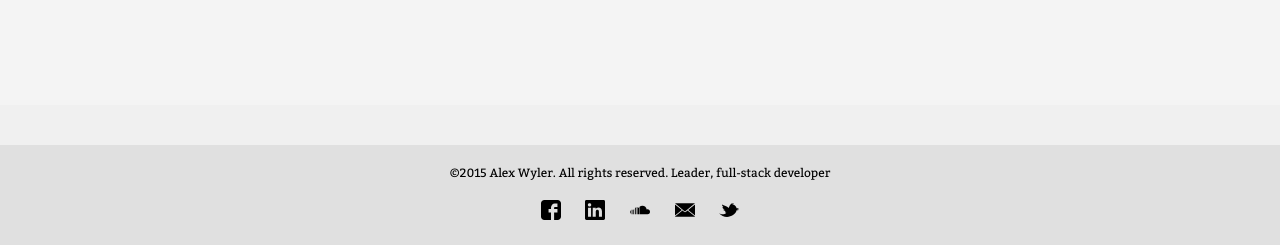
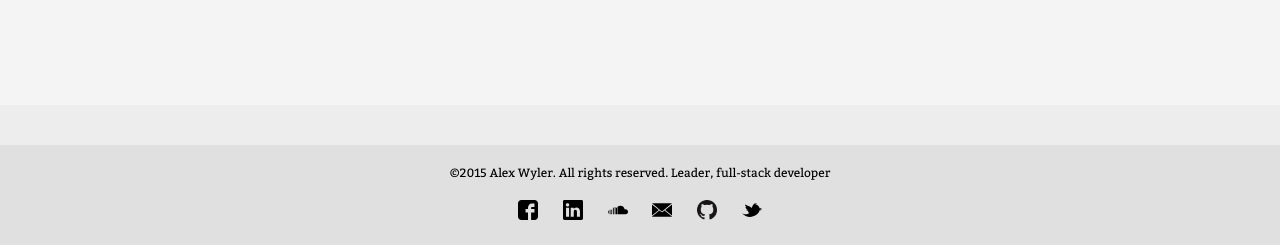
Before and after one commit to alexwyler/alexwyler.com, a Django app: page / in a window 1280 px wide. Shown: the part 717-962 px from the top of the page. Run offline with Django 3.2, Linux system fonts and the light colour scheme; some libraries are stand-ins or nearby versions.

Commit message:
github link, resume download

```diff
--- a/alexwylercom/settings.py
+++ b/alexwylercom/settings.py
@@ -69,6 +69,10 @@ TEMPLATES = [
     },
 ]
 
+STATICFILES_DIRS = (
+    os.path.join(BASE_DIR, "static"),
+)
+
 WSGI_APPLICATION = 'alexwylercom.wsgi.application'
 
 
--- a/alexwylercom/static/css/main.css
+++ b/alexwylercom/static/css/main.css
@@ -17,7 +17,7 @@ ul { padding: 0; }
 figure { margin: 0; }
 
 @media -sass-debug-info{filename{font-family:file\:\/\/\/Users\/alexwyler\/alexwyler\.com\/alexwylercom\/static\/css\/main\.scss}line{font-family:\0000366}}
-a { color: inherit; text-decoration: inherit; }
+a { color: black; text-decoration: underline; }
 
 @media -sass-debug-info{filename{font-family:file\:\/\/\/Users\/alexwyler\/alexwyler\.com\/alexwylercom\/static\/css\/main\.scss}line{font-family:\0000372}}
 .nav, .nav-backdrop { font-family: Bebas-Neue-Book; position: absolute; top: 0; width: 100%; height: 80px; }
@@ -26,55 +26,57 @@ a { color: inherit; text-decoration: inherit; }
 .nav { z-index: 20; color: white; min-width: 570px; background: -webkit-linear-gradient(left, rgba(255, 255, 255, 0.8), rgba(255, 255, 255, 0.6)); /* For Safari 5.1 to 6.0 */ background: -o-linear-gradient(right, rgba(255, 255, 255, 0.8), rgba(255, 255, 255, 0.6)); /* For Opera 11.1 to 12.0 */ background: -moz-linear-gradient(right, rgba(255, 255, 255, 0.8), rgba(255, 255, 255, 0.6)); /* For Firefox 3.6 to 15 */ background: linear-gradient(to right, rgba(255, 255, 255, 0.8), rgba(255, 255, 255, 0.5)); /* Standard syntax */ }
 @media -sass-debug-info{filename{font-family:file\:\/\/\/Users\/alexwyler\/alexwyler\.com\/alexwylercom\/static\/css\/main\.scss}line{font-family:\0000390}}
 .nav .title { margin: 0 16px 0 20px; float: left; font-family: Bebas-Neue-Bold; font-size: 48px; padding: 21px 0; color: black; }
+@media -sass-debug-info{filename{font-family:file\:\/\/\/Users\/alexwyler\/alexwyler\.com\/alexwylercom\/static\/css\/main\.scss}line{font-family:\0000398}}
+.nav .title a { color: inherit; text-decoration: inherit; }
 
-@media -sass-debug-info{filename{font-family:file\:\/\/\/Users\/alexwyler\/alexwyler\.com\/alexwylercom\/static\/css\/main\.scss}line{font-family:\00003100}}
+@media -sass-debug-info{filename{font-family:file\:\/\/\/Users\/alexwyler\/alexwyler\.com\/alexwylercom\/static\/css\/main\.scss}line{font-family:\00003105}}
 .nav .links { margin: 0 16px 0 16px; float: right; padding: 18px 0; }
 
-@media -sass-debug-info{filename{font-family:file\:\/\/\/Users\/alexwyler\/alexwyler\.com\/alexwylercom\/static\/css\/main\.scss}line{font-family:\00003106}}
+@media -sass-debug-info{filename{font-family:file\:\/\/\/Users\/alexwyler\/alexwyler\.com\/alexwylercom\/static\/css\/main\.scss}line{font-family:\00003111}}
 .nav .links ul { position: relative; float: right; margin: 0 auto; display: inline-block; overflow-x: auto; list-style-type: none; }
-@media -sass-debug-info{filename{font-family:file\:\/\/\/Users\/alexwyler\/alexwyler\.com\/alexwylercom\/static\/css\/main\.scss}line{font-family:\00003114}}
+@media -sass-debug-info{filename{font-family:file\:\/\/\/Users\/alexwyler\/alexwyler\.com\/alexwylercom\/static\/css\/main\.scss}line{font-family:\00003119}}
 .nav .links ul li { font-size: 25px; display: inline-block; width: 90px; text-align: center; padding: 10px 0 6px 0; }
-@media -sass-debug-info{filename{font-family:file\:\/\/\/Users\/alexwyler\/alexwyler\.com\/alexwylercom\/static\/css\/main\.scss}line{font-family:\00003122}}
+@media -sass-debug-info{filename{font-family:file\:\/\/\/Users\/alexwyler\/alexwyler\.com\/alexwylercom\/static\/css\/main\.scss}line{font-family:\00003127}}
 .nav .links ul li:hover { color: #000000; }
-@media -sass-debug-info{filename{font-family:file\:\/\/\/Users\/alexwyler\/alexwyler\.com\/alexwylercom\/static\/css\/main\.scss}line{font-family:\00003126}}
+@media -sass-debug-info{filename{font-family:file\:\/\/\/Users\/alexwyler\/alexwyler\.com\/alexwylercom\/static\/css\/main\.scss}line{font-family:\00003131}}
 .nav .links ul li.selected:hover { color: white; }
-@media -sass-debug-info{filename{font-family:file\:\/\/\/Users\/alexwyler\/alexwyler\.com\/alexwylercom\/static\/css\/main\.scss}line{font-family:\00003130}}
+@media -sass-debug-info{filename{font-family:file\:\/\/\/Users\/alexwyler\/alexwyler\.com\/alexwylercom\/static\/css\/main\.scss}line{font-family:\00003135}}
 .nav .links ul li.selected { width: 86px; border: 2px solid #3CB371; background-color: rgba(0, 0, 0, 0.5); }
 
-@media -sass-debug-info{filename{font-family:file\:\/\/\/Users\/alexwyler\/alexwyler\.com\/alexwylercom\/static\/css\/main\.scss}line{font-family:\00003138}}
+@media -sass-debug-info{filename{font-family:file\:\/\/\/Users\/alexwyler\/alexwyler\.com\/alexwylercom\/static\/css\/main\.scss}line{font-family:\00003143}}
 .top-section-image, .top-section-content { position: absolute; top: 0; width: 100%; overflow: hidden; }
 
-@media -sass-debug-info{filename{font-family:file\:\/\/\/Users\/alexwyler\/alexwyler\.com\/alexwylercom\/static\/css\/main\.scss}line{font-family:\00003145}}
+@media -sass-debug-info{filename{font-family:file\:\/\/\/Users\/alexwyler\/alexwyler\.com\/alexwylercom\/static\/css\/main\.scss}line{font-family:\00003150}}
 .top-section-image { z-index: 0; margin-top: -140px; height: 540px; background-size: cover; background-repeat: no-repeat; background-image: url("/static/images/thought1.jpg"); }
 
-@media -sass-debug-info{filename{font-family:file\:\/\/\/Users\/alexwyler\/alexwyler\.com\/alexwylercom\/static\/css\/main\.scss}line{font-family:\00003154}}
+@media -sass-debug-info{filename{font-family:file\:\/\/\/Users\/alexwyler\/alexwyler\.com\/alexwylercom\/static\/css\/main\.scss}line{font-family:\00003159}}
 .top-section-content { z-index: 1; background-color: rgba(0, 0, 0, 0.8); padding-top: 80px; height: 320px; text-align: center; -webkit-animation: fadein 3s; /* Safari, Chrome and Opera > 12.1 */ -moz-animation: fadein 3s; /* Firefox < 16 */ -ms-animation: fadein 3s; /* Internet Explorer */ -o-animation: fadein 3s; /* Opera < 12.1 */ animation: fadein 3s; }
-@media -sass-debug-info{filename{font-family:file\:\/\/\/Users\/alexwyler\/alexwyler\.com\/alexwylercom\/static\/css\/main\.scss}line{font-family:\00003167}}
+@media -sass-debug-info{filename{font-family:file\:\/\/\/Users\/alexwyler\/alexwyler\.com\/alexwylercom\/static\/css\/main\.scss}line{font-family:\00003172}}
 .top-section-content .header { color: #1E90FF; margin: 68px 0; font-family: Bebas-Neue-Light; font-size: 80px; }
-@media -sass-debug-info{filename{font-family:file\:\/\/\/Users\/alexwyler\/alexwyler\.com\/alexwylercom\/static\/css\/main\.scss}line{font-family:\00003173}}
+@media -sass-debug-info{filename{font-family:file\:\/\/\/Users\/alexwyler\/alexwyler\.com\/alexwylercom\/static\/css\/main\.scss}line{font-family:\00003178}}
 .top-section-content .header span { border-bottom: 2px solid #1E90FF; }
-@media -sass-debug-info{filename{font-family:file\:\/\/\/Users\/alexwyler\/alexwyler\.com\/alexwylercom\/static\/css\/main\.scss}line{font-family:\00003178}}
+@media -sass-debug-info{filename{font-family:file\:\/\/\/Users\/alexwyler\/alexwyler\.com\/alexwylercom\/static\/css\/main\.scss}line{font-family:\00003183}}
 .top-section-content .subtitle { font-size: 30px; }
 
-@media -sass-debug-info{filename{font-family:file\:\/\/\/Users\/alexwyler\/alexwyler\.com\/alexwylercom\/static\/css\/main\.scss}line{font-family:\00003184}}
+@media -sass-debug-info{filename{font-family:file\:\/\/\/Users\/alexwyler\/alexwyler\.com\/alexwylercom\/static\/css\/main\.scss}line{font-family:\00003189}}
 .main-container { margin-top: 400px; background-color: #f4f4f4; min-height: 340px; border-top: 2px solid #3CB371; color: black; padding: 40px; }
-@media -sass-debug-info{filename{font-family:file\:\/\/\/Users\/alexwyler\/alexwyler\.com\/alexwylercom\/static\/css\/main\.scss}line{font-family:\00003192}}
+@media -sass-debug-info{filename{font-family:file\:\/\/\/Users\/alexwyler\/alexwyler\.com\/alexwylercom\/static\/css\/main\.scss}line{font-family:\00003197}}
 .main-container .content { max-width: 68em; margin-left: auto; margin-right: auto; padding: 0 20px; text-align: center; }
 
-@media -sass-debug-info{filename{font-family:file\:\/\/\/Users\/alexwyler\/alexwyler\.com\/alexwylercom\/static\/css\/main\.scss}line{font-family:\00003202}}
-.footer { color: black; height: 60px; border-top: 40px solid #f0f0f0; background-color: #e0e0e0; text-align: center; padding: 20px; }
-@media -sass-debug-info{filename{font-family:file\:\/\/\/Users\/alexwyler\/alexwyler\.com\/alexwylercom\/static\/css\/main\.scss}line{font-family:\00003210}}
+@media -sass-debug-info{filename{font-family:file\:\/\/\/Users\/alexwyler\/alexwyler\.com\/alexwylercom\/static\/css\/main\.scss}line{font-family:\00003207}}
+.footer { color: black; height: 60px; border-top: 40px solid #ededed; background-color: #e0e0e0; text-align: center; padding: 20px; }
+@media -sass-debug-info{filename{font-family:file\:\/\/\/Users\/alexwyler\/alexwyler\.com\/alexwylercom\/static\/css\/main\.scss}line{font-family:\00003215}}
 .footer .copyright { font-size: 12px; font-weight: light; }
-@media -sass-debug-info{filename{font-family:file\:\/\/\/Users\/alexwyler\/alexwyler\.com\/alexwylercom\/static\/css\/main\.scss}line{font-family:\00003216}}
+@media -sass-debug-info{filename{font-family:file\:\/\/\/Users\/alexwyler\/alexwyler\.com\/alexwylercom\/static\/css\/main\.scss}line{font-family:\00003221}}
 .footer .social-container ul { display: inline-block; list-style-type: none; }
-@media -sass-debug-info{filename{font-family:file\:\/\/\/Users\/alexwyler\/alexwyler\.com\/alexwylercom\/static\/css\/main\.scss}line{font-family:\00003220}}
+@media -sass-debug-info{filename{font-family:file\:\/\/\/Users\/alexwyler\/alexwyler\.com\/alexwylercom\/static\/css\/main\.scss}line{font-family:\00003225}}
 .footer .social-container ul li { font-size: 25px; display: inline-block; width: 40px; height: 20px; text-align: center; border-radius: 7px; }
-@media -sass-debug-info{filename{font-family:file\:\/\/\/Users\/alexwyler\/alexwyler\.com\/alexwylercom\/static\/css\/main\.scss}line{font-family:\00003228}}
+@media -sass-debug-info{filename{font-family:file\:\/\/\/Users\/alexwyler\/alexwyler\.com\/alexwylercom\/static\/css\/main\.scss}line{font-family:\00003233}}
 .footer .social-container ul li img { width: 20px; height: 20px; }
-@media -sass-debug-info{filename{font-family:file\:\/\/\/Users\/alexwyler\/alexwyler\.com\/alexwylercom\/static\/css\/main\.scss}line{font-family:\00003234}}
-.footer .social-container ul li:hover { opacity: .5; }
+@media -sass-debug-info{filename{font-family:file\:\/\/\/Users\/alexwyler\/alexwyler\.com\/alexwylercom\/static\/css\/main\.scss}line{font-family:\00003238}}
+.footer .social-container ul li img:hover { opacity: .5; }
 
-@media -sass-debug-info{filename{font-family:file\:\/\/\/Users\/alexwyler\/alexwyler\.com\/alexwylercom\/static\/css\/main\.scss}line{font-family:\00003244}}
+@media -sass-debug-info{filename{font-family:file\:\/\/\/Users\/alexwyler\/alexwyler\.com\/alexwylercom\/static\/css\/main\.scss}line{font-family:\00003249}}
 .content .medium-embed-container { display: inline-block; }
 
 /*# sourceMappingURL=main.css.map */
--- a/alexwylercom/static/css/main.scss
+++ b/alexwylercom/static/css/main.scss
@@ -64,8 +64,8 @@ figure {
 }
 
 a {
-	color: inherit;
-	text-decoration: inherit;
+	color: black;
+	text-decoration: underline;
 }
 
 // Nav bar
@@ -94,6 +94,11 @@ a {
 		font-size: 48px;
 		padding: 21px 0;
 		color: black;
+
+		a {
+			color: inherit;
+			text-decoration: inherit;
+		}
 	}
 }
 
@@ -202,7 +207,7 @@ a {
 .footer {
 	color: black;
 	height: 60px;
-	border-top: 40px solid #f0f0f0;
+	border-top: 40px solid #ededed;
 	background-color: #e0e0e0;
     text-align: center;
     padding: 20px;
@@ -229,10 +234,10 @@ a {
 		    		width: 20px;
 		    		height: 20px;
 		    	}
-		    }
 
-		    li:hover {
-		    	opacity: .5;
+		    	img:hover {
+			    	opacity: .5;
+			    }
 		    }
 		}
     }
--- a/alexwylercom/static/html/chrome.html
+++ b/alexwylercom/static/html/chrome.html
@@ -57,6 +57,11 @@
 				</a>
 			</li>
 			<li>
+				<a href="https://github.com/alexwyler">
+					<img src="/static/images/GitHub-Mark-64px.png" alt="Github"/>
+				</a>
+			</li>
+			<li>
 				<a href="https://twitter.com/alexwyler">
 					<img src="/static/images/twitter21.svg" alt="Twitter"/>
 				</a>
--- a/alexwylercom/static/html/resume.html
+++ b/alexwylercom/static/html/resume.html
@@ -0,0 +1,3 @@
+<div class="content">
+	<a target="_self" href="/static/files/resume.pdf" download="Alex-Wyler-Resume.pdf">Download</a>
+</div>
```
Also changed, not shown: alexwylercom/static/images/GitHub-Mark-64px.png (added), 1 other file.
